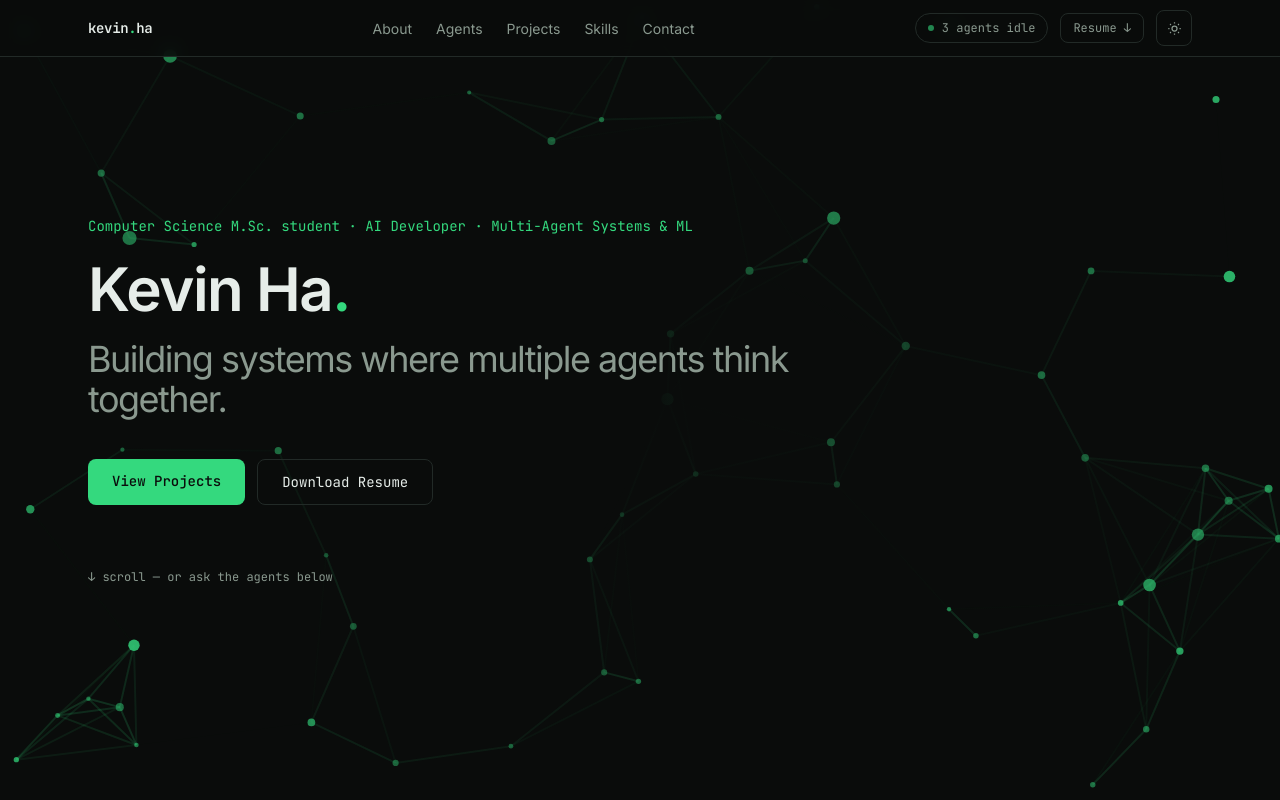
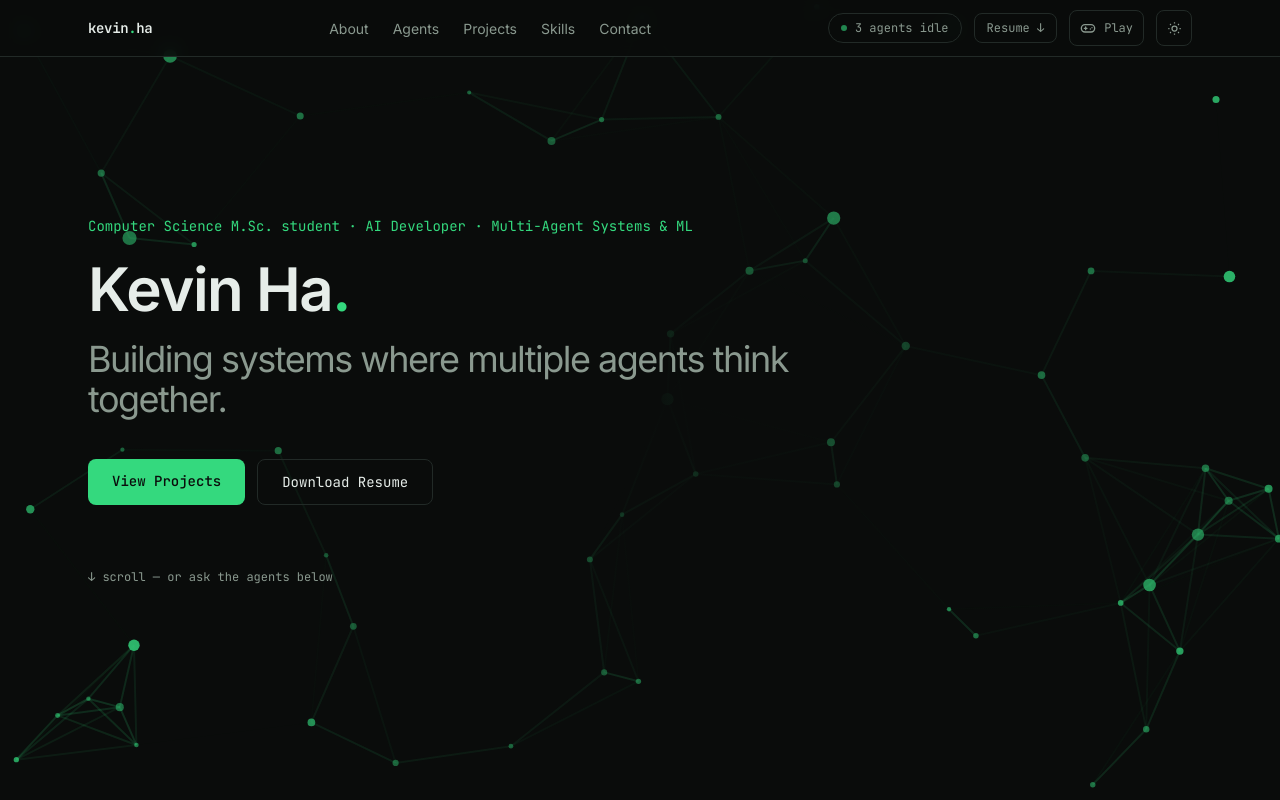
Before and after one commit to Valedicode/portfolio-website, a Next.js app in the folder frontend/: page / in a window 1280 px wide. Shown: the top 800 px of the page. Built offline with nearby package versions, Linux system fonts and the light colour scheme; no server answers.

Commit message:
(feat): add a play mode toggle to the nav

```diff
--- a/frontend/app/page.tsx
+++ b/frontend/app/page.tsx
@@ -5,6 +5,7 @@ import ContactForm from "@/components/ContactForm";
 import Footer from "@/components/Footer";
 import Hero from "@/components/Hero";
 import Nav from "@/components/Nav";
+import PlayMode from "@/components/play-mode/PlayMode";
 import ProjectGrid from "@/components/ProjectGrid";
 import ResumeSection from "@/components/ResumeSection";
 import SkillsGraph from "@/components/SkillsGraph";
@@ -28,6 +29,8 @@ export default function Home() {
         <ContactForm />
       </main>
       <Footer />
+      {/* Opt-in: renders nothing until the nav's play toggle is switched on. */}
+      <PlayMode />
     </AgentProvider>
   );
 }
--- a/frontend/components/Nav.tsx
+++ b/frontend/components/Nav.tsx
@@ -1,11 +1,12 @@
 "use client";
 
 /**
- * Fixed top nav with anchor links, the theme toggle, and a small status
- * pill that reflects what the demo's agents are doing right now.
+ * Fixed top nav with anchor links, the play-mode and theme toggles, and a
+ * small status pill that reflects what the demo's agents are doing right now.
  */
 import { CV } from "@/lib/knowledge";
 import { useAgents } from "./agent-demo/AgentContext";
+import PlayModeToggle from "./play-mode/PlayModeToggle";
 import ThemeToggle from "./ThemeToggle";
 
 const LINKS = [
@@ -29,7 +30,8 @@ export default function Nav() {
           kevin<span className="text-accent">.</span>ha
         </a>
 
-        <ul className="hidden items-center gap-6 md:flex">
+        {/* Gaps tighten between md and lg so the play toggle fits on one line. */}
+        <ul className="hidden items-center gap-4 md:flex lg:gap-6">
           {LINKS.map(({ href, label }) => (
             <li key={href}>
               <a
@@ -42,7 +44,7 @@ export default function Nav() {
           ))}
         </ul>
 
-        <div className="flex items-center gap-3">
+        <div className="flex items-center gap-3 md:gap-2 lg:gap-3">
           {/* Agent status pill — a small detail that rewards attention */}
           <span
             className="hidden items-center gap-2 rounded-full border border-line px-3 py-1.5 font-mono text-xs text-muted sm:flex"
@@ -65,6 +67,7 @@ export default function Nav() {
           >
             Resume ↓
           </a>
+          <PlayModeToggle />
           <ThemeToggle />
         </div>
       </nav>
--- /dev/null
+++ b/frontend/components/play-mode/PlayModeToggle.tsx
@@ -0,0 +1,53 @@
+"use client";
+
+/**
+ * Nav button that turns play mode on and off. Icon-only on narrow screens so
+ * the nav keeps its width; the label appears from lg up.
+ */
+import type { MouseEvent } from "react";
+import { setPlayMode, usePlayMode } from "./store";
+
+export default function PlayModeToggle() {
+  const on = usePlayMode();
+
+  const toggle = (e: MouseEvent<HTMLButtonElement>) => {
+    setPlayMode(!on);
+    // A mouse click leaves focus on the button, so the next Space press would
+    // switch play mode straight back off instead of making the agent jump.
+    // Keyboard activation (detail === 0) keeps its focus.
+    if (e.detail > 0) e.currentTarget.blur();
+  };
+
+  return (
+    <button
+      type="button"
+      onClick={toggle}
+      aria-pressed={on}
+      aria-label={on ? "Exit play mode" : "Enter play mode: walk an agent around the page"}
+      title={on ? "Exit play mode" : "Play mode: walk an agent around the page"}
+      className={`flex h-9 items-center justify-center gap-2 rounded-lg border px-2.5 font-mono text-xs transition-[color,background-color,border-color,transform] duration-150 ease-out active:scale-[0.97] focus-visible:outline focus-visible:outline-2 focus-visible:outline-offset-2 focus-visible:outline-accent ${
+        on
+          ? "border-accent bg-accent/10 text-accent"
+          : "border-line text-muted hover:border-accent hover:text-fg"
+      }`}
+    >
+      {/* gamepad */}
+      <svg
+        width="16"
+        height="16"
+        viewBox="0 0 24 24"
+        fill="none"
+        stroke="currentColor"
+        strokeWidth="2"
+        strokeLinecap="round"
+        strokeLinejoin="round"
+        aria-hidden="true"
+      >
+        <rect x="2" y="7" width="20" height="11" rx="5.5" />
+        <path d="M6.5 12.5h4M8.5 10.5v4" />
+        <path d="M15.5 13.5h.01M18 11.5h.01" />
+      </svg>
+      <span className="hidden lg:inline">{on ? "Exit" : "Play"}</span>
+    </button>
+  );
+}
```
